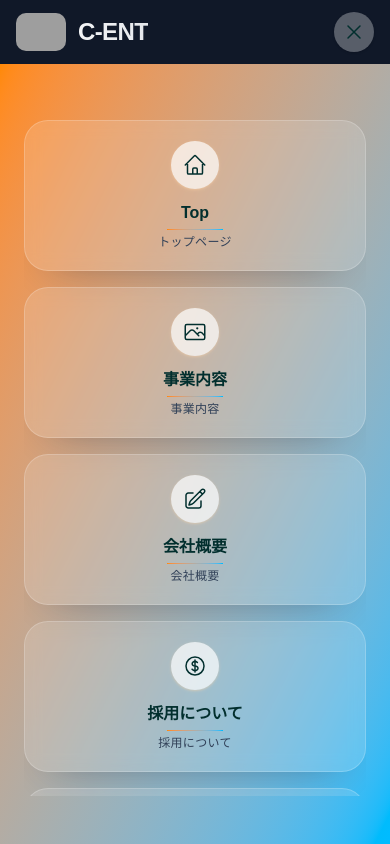
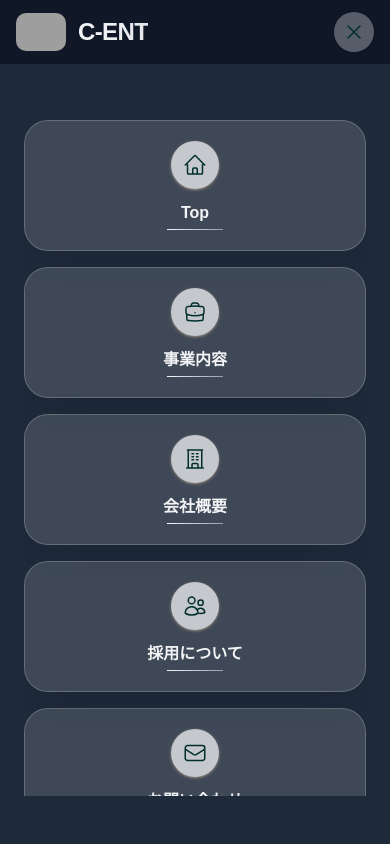
Before and after one commit to naoki-koda/cent-homepage, a Next.js app: page / in a window 390 px wide. Both pictures are taken after a click on the button "メニューを開く". Shown: the top 844 px of the page. Built offline with nearby package versions, Linux system fonts and the light colour scheme; grey boxes are pictures that could not be loaded.

Commit message:
ナビゲーション整備

```diff
--- a/app/ui/Header.tsx
+++ b/app/ui/Header.tsx
@@ -3,12 +3,12 @@
 import { Button } from "@/components/ui/button";
 import {
   Bars3Icon,
-  CurrencyDollarIcon,
+  BriefcaseIcon,
+  BuildingOfficeIcon,
   EnvelopeIcon,
   HomeIcon,
-  PencilSquareIcon,
-  PhotoIcon,
-  XMarkIcon,
+  UsersIcon,
+  XMarkIcon
 } from '@heroicons/react/24/outline';
 import Image from 'next/image';
 import Link from 'next/link';
@@ -22,22 +22,23 @@ const NAV_ITEMS = [
     icon: HomeIcon,
   },
   {
-    href: '/ He',
+    href: '/business',
     label: '事業内容',
     subLabel: '事業内容',
-    icon: PhotoIcon,
+    icon: BriefcaseIcon,
   },
   {
     href: '/about',
     label: '会社概要',
     subLabel: '会社概要',
-    icon: PencilSquareIcon,
+    icon: BuildingOfficeIcon,
   },
   {
     href: '/recruit',
     label: '採用について',
     subLabel: '採用について',
-    icon: CurrencyDollarIcon,
+    icon: UsersIcon
+,
   },
   {
     href: '/contact',
@@ -97,7 +98,7 @@ export default function Header() {
 
       {isMenuOpen && (
         <nav
-          className={`fixed inset-x-0 top-16 bottom-0 z-50 flex flex-col bg-gradient-to-br from-orange-400 to-sky-400 px-6 pb-12 pt-8 text-teal-950 md:hidden font-jp`}
+          className={`fixed inset-x-0 top-16 bottom-0 z-50 flex flex-col bg-gray-800 px-6 pb-12 pt-8 text-teal-950 md:hidden font-jp`}
         >
           <div className="mx-auto w-full max-w-sm flex-1 space-y-6 overflow-y-auto">
             <div className="flex items-center justify-between text-white">
@@ -112,15 +113,15 @@ export default function Header() {
                     className="group block rounded-3xl border border-white/20 bg-white/15 px-6 py-5 text-center text-teal-950 shadow-[0_20px_40px_-30px_rgba(15,23,42,0.45)] backdrop-blur transition hover:border-white/40 hover:bg-white/25 hover:text-white/90"
                   >
                     <div className="flex flex-col items-center gap-3">
-                      <span className="inline-flex h-12 w-12 items-center justify-center rounded-full bg-white/70 text-teal-950 shadow-sm shadow-orange-200/40 transition group-hover:bg-white group-hover:text-orange-500">
+                      <span className="inline-flex h-12 w-12 items-center justify-center rounded-full bg-white/70 text-teal-950 shadow-sm shadow-orange-200/40 transition group-hover:bg-white group-hover:text-gray-500">
                         <Icon className="h-6 w-6" />
                       </span>
                       <div className="space-y-1">
-                        <span className="block text-base font-semibold">{label}</span>
-                        <div className="mx-auto h-px w-14 bg-gradient-to-r from-orange-400 to-sky-400" />
-                        <span className="block text-xs tracking-wide text-slate-700 group-hover:text-white/80">
+                        <span className="block text-gray-100 font-semibold">{label}</span>
+                        <div className="mx-auto h-px w-14 bg-gradient-to-r from-gray-100 to-gray-400" />
+                        {/* <span className="block text-xs tracking-wide text-slate-700 group-hover:text-white/80">
                           {subLabel}
-                        </span>
+                        </span> */}
                       </div>
                     </div>
                   </Link>
```
